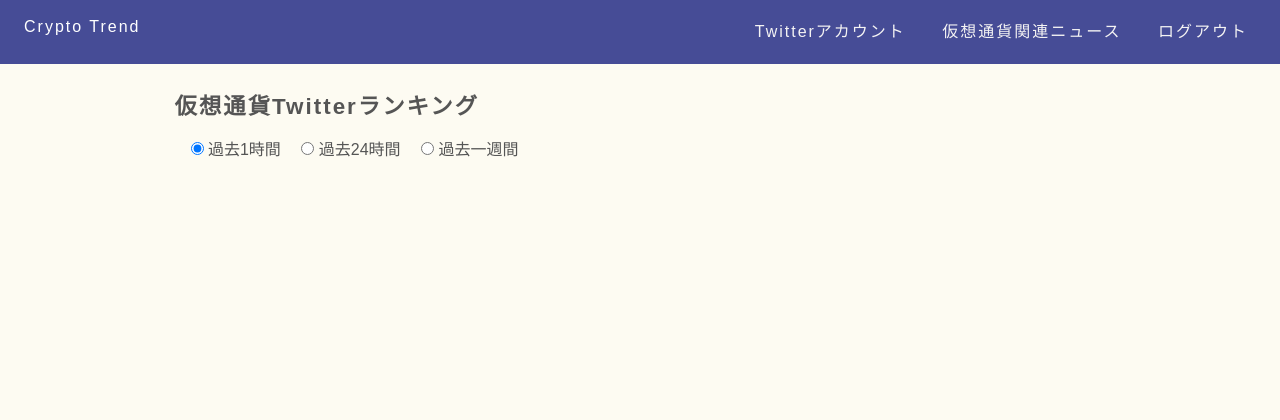
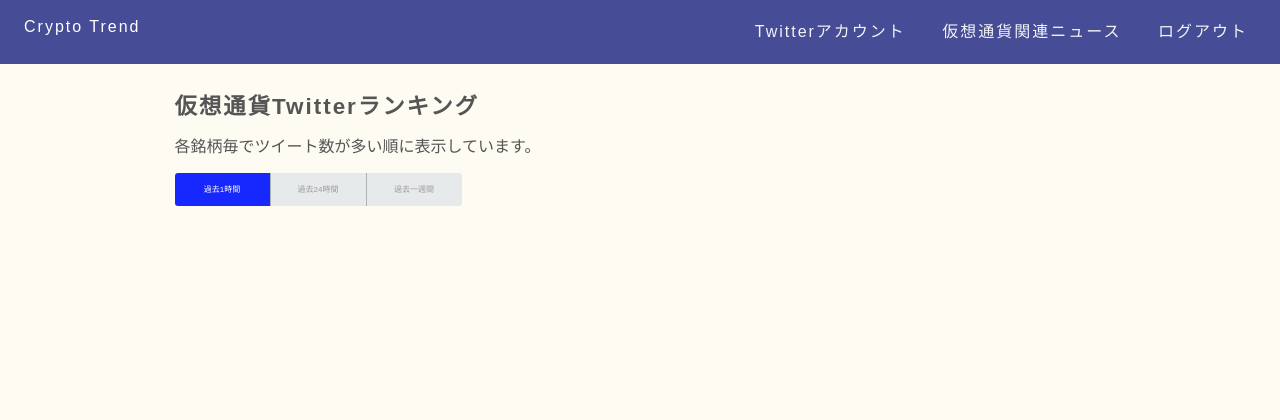
Before and after one commit to kata-n/laravel_crypto_trend, a Laravel app: page /mainpage in a window 1280 px wide. Shown: the top 420 px of the page. Run offline with Laravel 8, Linux system fonts and the light colour scheme; the visitor is signed in with stand-in values (Sample User, id 1); data that the repository does not hold is empty; some libraries are stand-ins or nearby versions.

Commit message:
scss add

```diff
--- a/resources/js/components/MainpageComponent.vue
+++ b/resources/js/components/MainpageComponent.vue
@@ -3,9 +3,10 @@
         <div class="l-mainwrapper">
             <div class="l-maintitle">
               <h2 class="c-heading">仮想通貨Twitterランキング</h2>
+              <div>各銘柄毎でツイート数が多い順に表示しています。</div>
             </div>
 
-            <div class="l-cryptoranking p-cryptoranking">
+            <group class="l-cryptoranking p-cryptoranking">
               <input type="radio" value="1" id="Tab1" v-model="isActive">
               <label for="Tab1" class="p-RnkingSlect">過去1時間</label>
 
@@ -14,7 +15,7 @@
 
               <input type="radio" value="3" id="Tab3" v-model="isActive">
               <label for="Tab3" class="p-RnkingSlect">過去一週間</label>
-            </div>
+            </group>
 
             <div class="crypto_list l-cryptolist">
               <div v-for="Cryopto in Crypto_lists" class="p-cryptolist">
--- a/resources/sass/foundation/_variable.scss
+++ b/resources/sass/foundation/_variable.scss
@@ -21,6 +21,7 @@
 $noCheckBgColor : #e7eaeb;
 $CheckBgColor : #fd166f;
 $RnkingColor : #fd166f;
+$RnkingTitleColor : #1628fd;
 $noCheckColor : #cbcaca;
 $boxunderColor : #3be5ae;
 $White: #fff;
--- a/resources/sass/layout/_mainpage.scss
+++ b/resources/sass/layout/_mainpage.scss
@@ -18,6 +18,10 @@
     padding: $space_m;
   }
   &-cryptoranking {
-    margin: $space_m;
+    display: flex;
+    border-radius: 3px;
+    overflow: hidden;
+    margin-top: $space_s;
+    margin-bottom: $space_xs;
   }
 }
--- a/resources/sass/project/_mainpage.scss
+++ b/resources/sass/project/_mainpage.scss
@@ -32,4 +32,30 @@
   &-RnkingSlect {
     margin: $space_m $space_m $space_m 0;
   }
+  &-cryptoranking input {
+    display: none;
+  }
+  &-cryptoranking input[type="radio"]:checked + label {
+    background-color: $RnkingTitleColor;
+    color: $White;
+  }
+  &-cryptoranking label {
+    display: block;
+    float: left;
+    cursor: pointer;
+    width: 85px;
+    margin: 0;
+    padding: $space_xs 5px;
+    border-right: 1px solid #abb2b7;
+    background: #e7eaeb;
+    color: #9b9b9b;
+    font-size: $font-size_8px;
+    text-align: center;
+    line-height: 1;
+    transition: .2s;
+  }
+  &-cryptoranking label:last-of-type {
+    border-right: 0px;
+    border-radius: 0 3px 3px 0;
+  }
 }
--- a/resources/views/auth/login.blade.php
+++ b/resources/views/auth/login.blade.php
@@ -23,7 +23,7 @@
    <div class="l-loginpage">
     <div class="l-loginwrapper">
           <div class="l-loginform c-form">
-              <h2 class="c-heading">{{ __('Login') }}</h2>
+              <div class="c-heading">{{ __('Login') }}</div>
 
               <div class="c-content">
                   <form method="POST" action="{{ route('login') }}">
--- a/resources/views/auth/passwords/reset.blade.php
+++ b/resources/views/auth/passwords/reset.blade.php
@@ -4,9 +4,7 @@
 
 @section('header')
   @parent
-  <div class="l-headerlogo">
-    <p>Crypto Trend</p>
-  </div>
+  <div class="l-headerlogo"><a href="" class="c-atagbtn c-headerlogobtn">Crypto Trend</a></div>
 @endsection
 
 @section('content')
```
Also changed, not shown: public/css/app.css, public/js/app.js.
